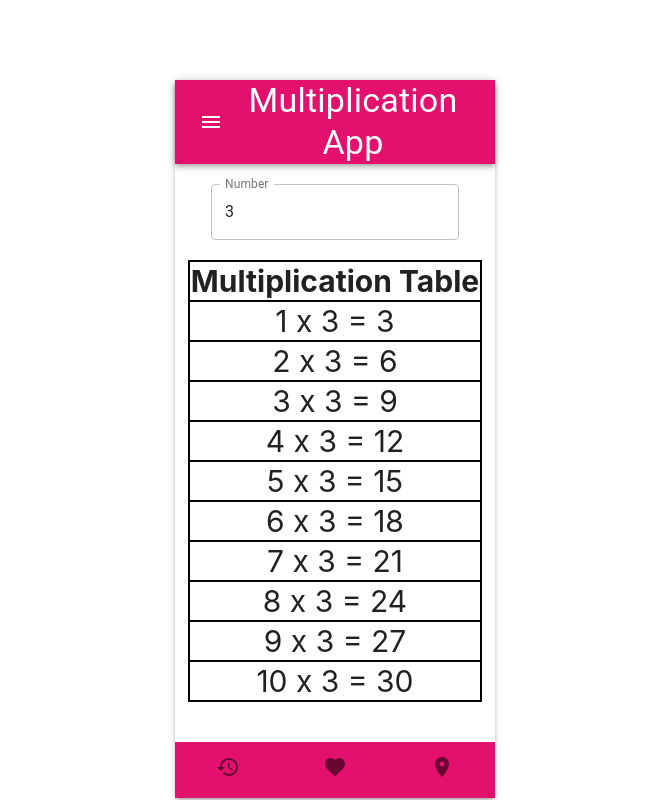
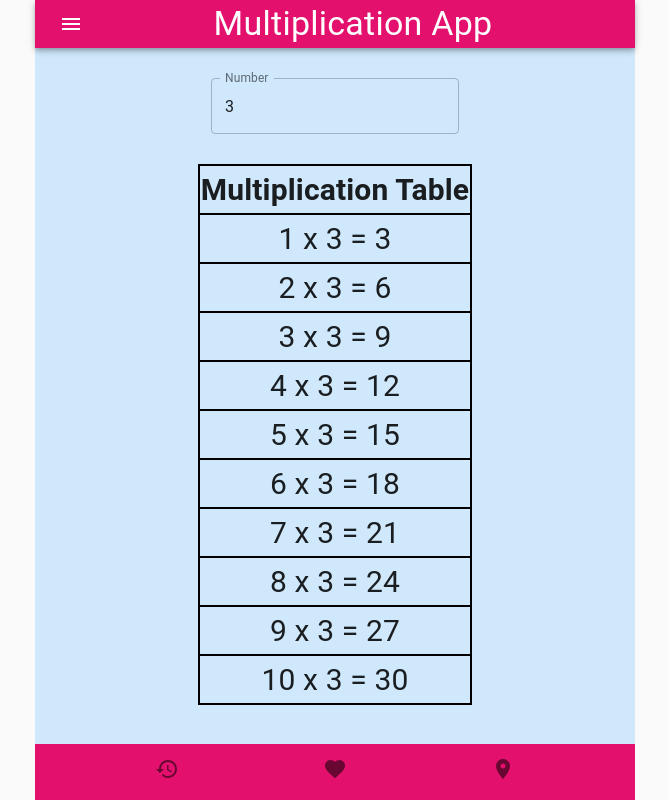
Before and after one commit to ruhel241/multiplication-app-react, a React (Create React App) app: page / in a window 1280 px wide. Shown: the whole page, without its empty margins (305-974 px from the left). Built offline with nearby package versions, Linux system fonts and the light colour scheme.

Commit message:
UI update

```diff
--- a/src/App.js
+++ b/src/App.js
@@ -1,6 +1,7 @@
 import React, { Component } from "react";
 import "./App.scss";
 
+import Container from '@material-ui/core/Container';
 import Paper from '@material-ui/core/Paper';
 import Grid from '@material-ui/core/Grid';
 import AppBar from '@material-ui/core/AppBar';
@@ -15,6 +16,10 @@ import BottomNavigationAction from '@material-ui/core/BottomNavigationAction';
 import RestoreIcon from '@material-ui/icons/Restore';
 import FavoriteIcon from '@material-ui/icons/Favorite';
 import LocationOnIcon from '@material-ui/icons/LocationOn';
+
+
+import CssBaseline from '@material-ui/core/CssBaseline';
+
 class App extends Component {
   constructor(props) {
     super(props);
@@ -38,16 +43,16 @@ class App extends Component {
     const tableStyle = {
       border: "2px solid black",
       borderCollapse: "collapse",
-      textAlign: "center",
       margin: "0 auto",
       fontSize: "30px"
     };
 
     return (
         <div className="multiplication-app">
-          <Grid container justify="center" className="">
-            <Grid item md={3} sm={6} xs={12}>
-               <Paper className="s" elevation={3}>
+          <React.Fragment>
+            <CssBaseline />
+            <Container maxWidth="sm">
+                <Typography component="div" style={{ backgroundColor: '#cfe8fc', height: '100vh' }} className="multiplication-body">
                       <AppBar position="static" style={{backgroundColor:"#E3106D"}}>
                         <Toolbar variant="dense">
                           <IconButton edge="start" color="inherit" aria-label="menu">
@@ -57,8 +62,8 @@ class App extends Component {
                               Multiplication App
                           </Typography>
                         </Toolbar>
-                </AppBar> <br/>
-
+                      </AppBar>
+                      <Typography component="div">
                           <TextField
                             id="outlined-number"
                             label="Number"
@@ -67,8 +72,6 @@ class App extends Component {
                             onChange={this.counterChange}
                             value={counter}
                           />
-                   <br /> <br />
-
                           <table style={tableStyle}>
                             <tbody>
                               <tr>
@@ -82,15 +85,16 @@ class App extends Component {
                                 </tr>
                               ))}
                             </tbody>
-                  </table> <br /> <br />
+                          </table>
+                      </Typography>
                       <BottomNavigation style={{backgroundColor:"#E3106D"}}>
                         <BottomNavigationAction label="Recents" icon={<RestoreIcon />} />
                         <BottomNavigationAction label="Favorites" icon={<FavoriteIcon />} />
                         <BottomNavigationAction label="Nearby" icon={<LocationOnIcon />} />
                       </BottomNavigation>
-              </Paper>
-            </Grid>
-          </Grid>
+                </Typography>
+            </Container>
+          </React.Fragment>
     </div>
     );
   }
--- a/src/App.scss
+++ b/src/App.scss
@@ -1,11 +1,22 @@
 .multiplication-app {
   text-align: center;
-  margin-top: 80px;
+  .multiplication-body{
+    position: relative;
+
+      .MuiFormControl-root{
+        margin-top: 30px;
+        margin-bottom: 30px;
+      }
+
+    .MuiBottomNavigation-root{
+      position: absolute;
+      left: 0;
+      right: 0;
+      bottom: 0;
+    }
+  }
 }
 
-
-@media only screen and (max-width: 768px) {
-  .multiplication-app{
-    margin-top: 0px;
-  }
+.MuiContainer-root {
+  padding: 0 !important;
 }
```
Lines whose indentation alone changed are shown as unchanged.
